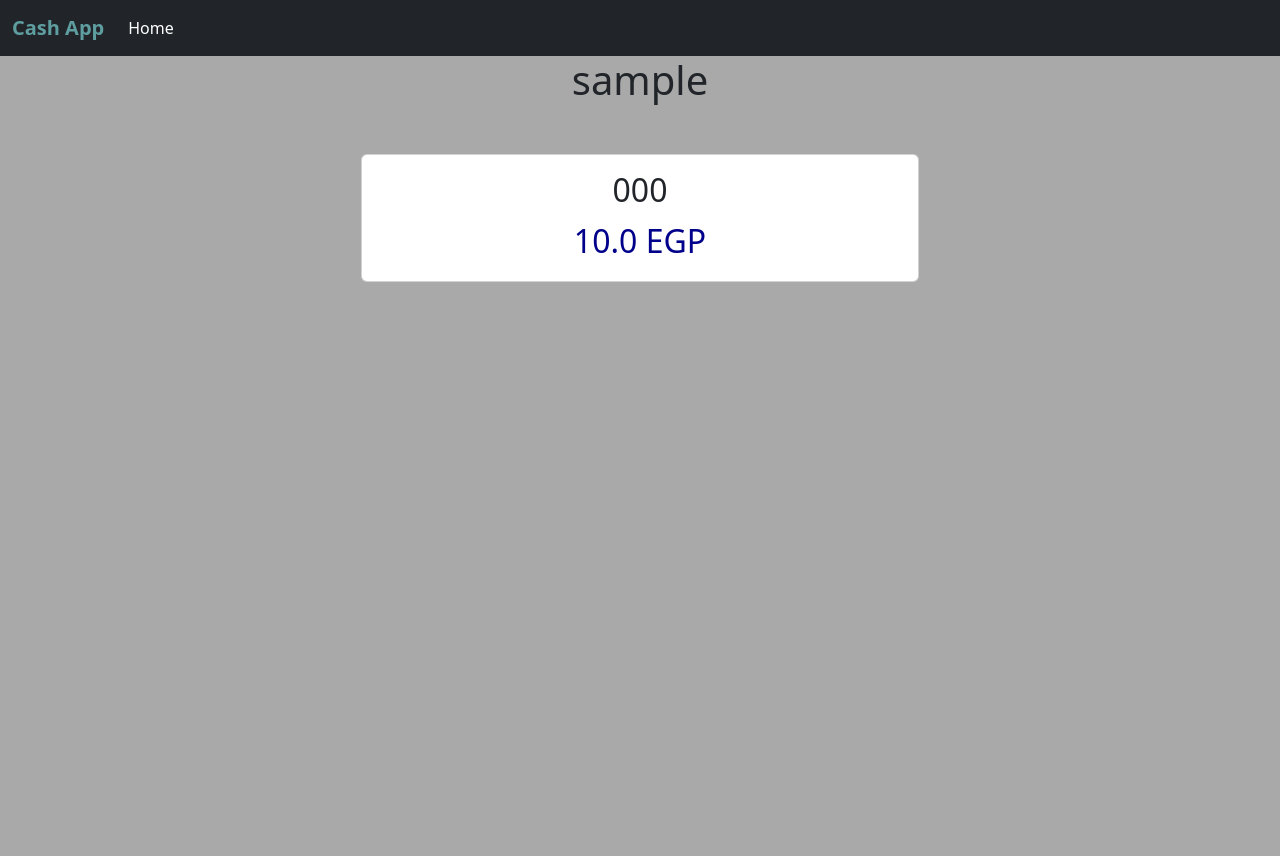
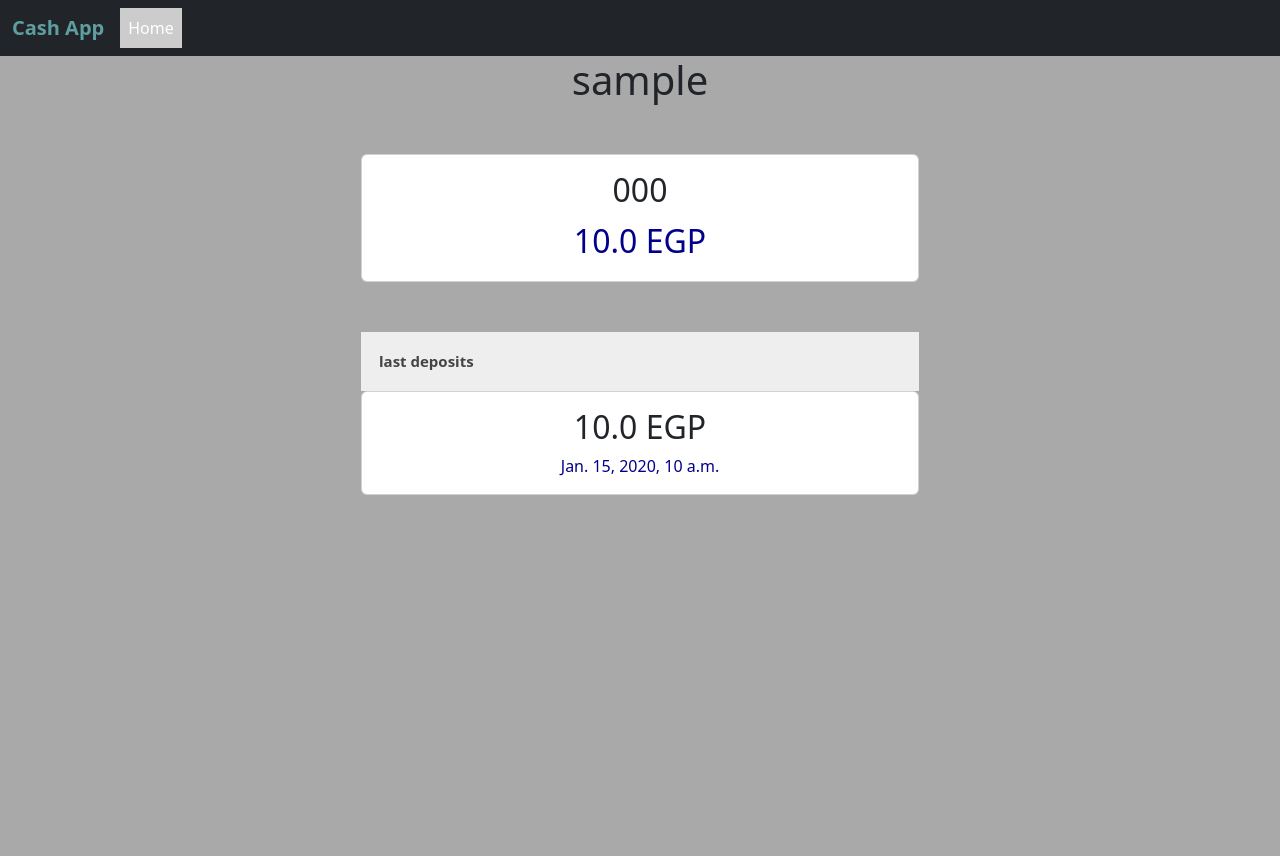
Before and after one commit to nadahkhaledd/Cash-App, a Django app: page /profile/ in a window 1280 px wide; the page is wider, and only the part inside the window is pictured. Run offline with Django 4.2, Linux system fonts and the light colour scheme; a user stored in the database is signed in; tables that the repository leaves empty hold one stand-in row (values such as "Sample post").

Commit message:
updated profile ui

```diff
--- a/app/templates/base.html
+++ b/app/templates/base.html
@@ -12,17 +12,13 @@
        <nav class="navbar navbar-expand-lg navbar navbar-dark bg-dark">
          <div class="container-fluid">
            <a class="navbar-brand" href="/" style="font-weight: bolder; color: cadetblue">Cash App</a>
-           <button class="navbar-toggler" type="button" data-bs-toggle="collapse" data-bs-target="#navbarSupportedContent" aria-controls="navbarSupportedContent" aria-expanded="false" aria-label="Toggle navigation">
-             <span class="navbar-toggler-icon"></span>
-           </button>
-           <div class="collapse navbar-collapse" id="navbarSupportedContent">
+           <div class="navbar-collapse" id="navbarSupportedContent">
              <ul class="navbar-nav me-auto mb-2 mb-lg-0">
                <li class="nav-item"><a class="nav-link active" aria-current="page" href="/" >Home</a></li>
 
                <li class="nav-right my-2 my-lg-0" style="float: right; padding-left: 150vh !important;">
                    <a class="nav-link active" aria-current="page" href="{% url 'logout' %}" >Logout</a></li>
              </ul>
-
            </div>
          </div>
        </nav>
--- a/app/templates/profile.html
+++ b/app/templates/profile.html
@@ -5,6 +5,41 @@
     <title>Cash App</title>
     <link href="https://cdn.jsdelivr.net/npm/bootstrap@5.2.0/dist/css/bootstrap.min.css" rel="stylesheet"
           integrity="sha384-gH2yIJqKdNHPEq0n4Mqa/HGKIhSkIHeL5AyhkYV8i59U5AR6csBvApHHNl/vI1Bx" crossorigin="anonymous">
+
+    <style>
+        .collapsible {
+            background-color: #eee;
+            color: #444;
+            cursor: pointer;
+            padding: 18px;
+            width: 100%;
+            border: none;
+            text-align: left;
+            outline: none;
+            font-size: 15px;
+        }
+
+        /* Add a background color to the button if it is clicked on (add the .active class with JS), and when you move the mouse over it (hover) */
+        .active, .collapsible:hover {
+            background-color: #ccc;
+        }
+
+        /* Style the collapsible content. Note: hidden by default */
+        .content {
+            padding: 0 18px;
+            background-color: white;
+            max-height: 0;
+            overflow: hidden;
+            transition: max-height 0.2s ease-out;
+        }
+
+        .collapsible:after {
+            font-size: 13px;
+            color: white;
+            float: right;
+            margin-left: 5px;
+        }
+    </style>
 
 </head>
 <body>
@@ -14,9 +49,10 @@
 
 {% extends 'base.html' %}
 {% block content %}
-    <div class="container text-center justify-content-center" >
+    <div class="container text-center justify-content-center">
         <div class="col">
-            <h1 class="d-flex align-items-center justify-content-center" style="margin-bottom: 50px">{{ user.username }}</h1>
+            <h1 class="d-flex align-items-center justify-content-center"
+                style="margin-bottom: 50px">{{ user.username }}</h1>
             <div class="h-100 d-flex align-items-center justify-content-center">
                 <div class="col-8 col-lg-6">
                     <div class="card d-flex align-items-center justify-content-center">
@@ -27,12 +63,45 @@
                                 EGP</p>
                         </div>
                     </div>
+                    <div style="text-align: end; padding-top: 50px">
+                        <button type="button" class="collapsible"><b>last deposits</b></button>
+                        <div class="content">
+                            <p>Lorem ipsum...</p>
+                        </div>
+                    </div>
+                    <div>
+                        {% for transaction in transactions %}
+                            <div class="card">
+                                <div class="card-body">
+                                    <h2 class="card-title">{{ transaction.amount }} EGP</h2>
+                                    <p class="card-text"
+                                       style="color: darkblue;">{{ transaction.date }}
+                                        </p>
+                                </div>
+                            </div>
+                        {% endfor %}
+                    </div>
                 </div>
             </div>
         </div>
     </div>
 {% endblock %}
 
+<script>
+    var coll = document.getElementsByClassName("collapsible");
+    var i;
 
+    for (i = 0; i < coll.length; i++) {
+        coll[i].addEventListener("click", function () {
+            this.classList.toggle("active");
+            var content = document.getElementsByClassName("content");
+            if (content.style.maxHeight) {
+                content.style.maxHeight = null;
+            } else {
+                content.style.maxHeight = content.scrollHeight + "px";
+            }
+        });
+    }
+</script>
 </body>
 </html>
```
Lines whose indentation alone changed are shown as unchanged.
